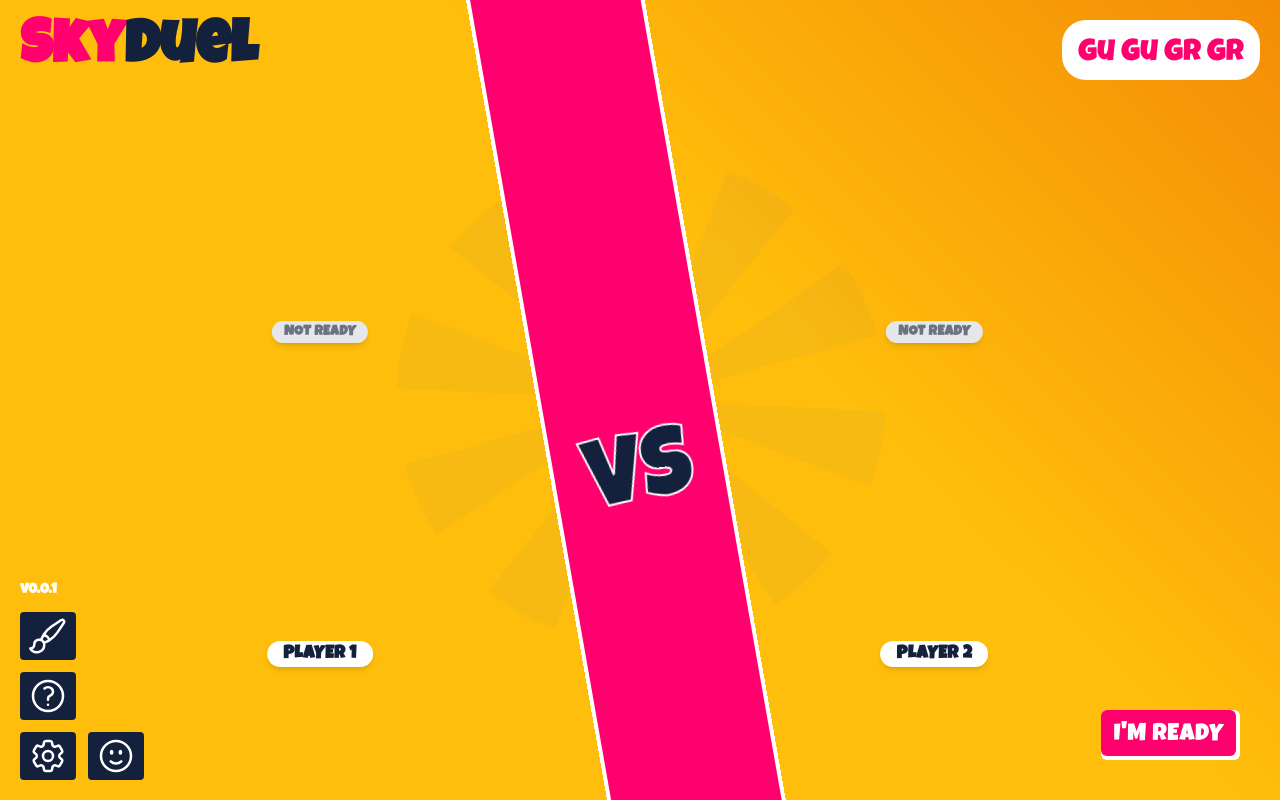
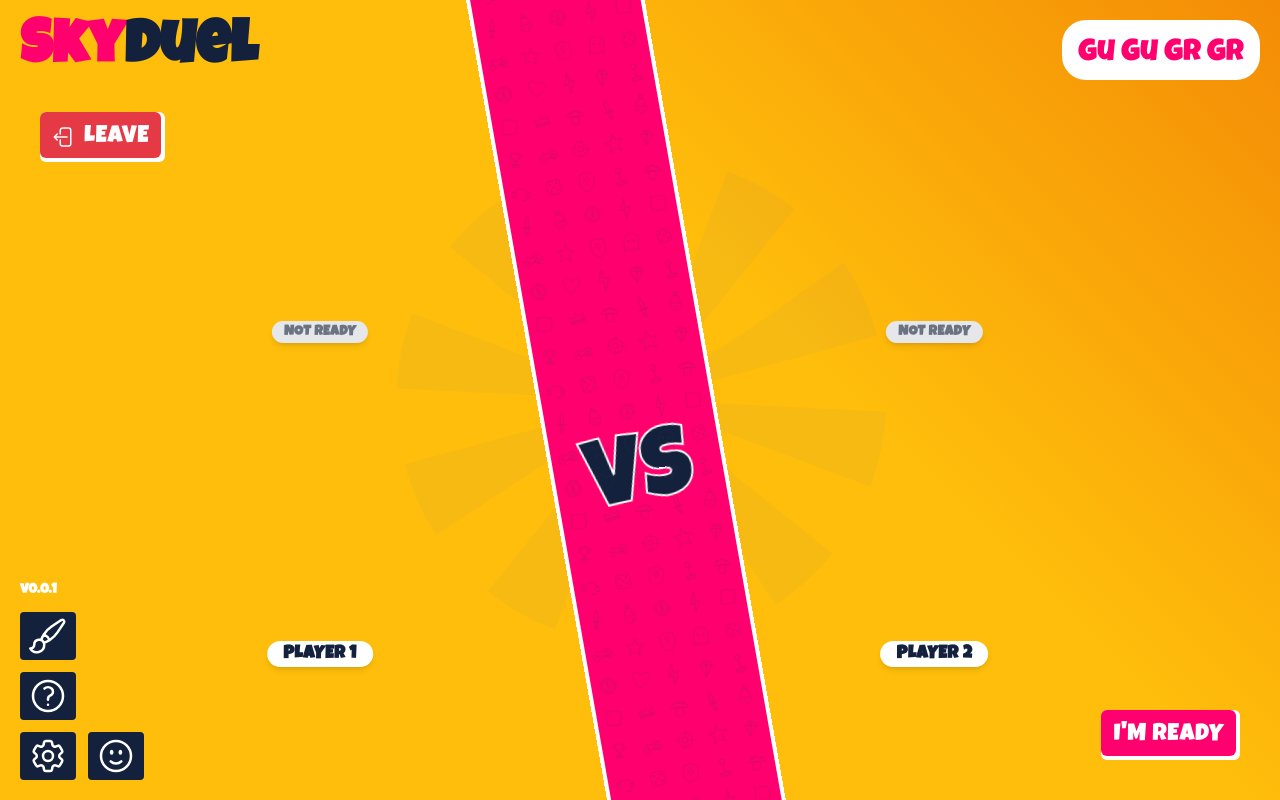
Before and after one commit to Da-Gu-Gu-Gu/skyduel, a React (Vite) app: page /lobby in a window 1280 px wide. Built offline with nearby package versions, Linux system fonts and the light colour scheme; no server answers.

Commit message:
Add opponent flow, status banner, and background SVG

```diff
--- a/src/components/Line/Line.tsx
+++ b/src/components/Line/Line.tsx
@@ -1,6 +1,7 @@
 import { useRef, useLayoutEffect, useEffect } from "react";
 import { gsap } from "gsap";
 import useContainer from "../../pages/Home/useContainer";
+import LineGameBg from "../../assets/images/LineGameBg.svg";
 
 // Fun, high-contrast colour per countdown step (all pop against the pink bar).
 const COUNTDOWN_COLORS: Record<string, string> = {
@@ -43,6 +44,16 @@ const Line = () => {
       ref={barRef}
       className="fixed flex border-4 bg-pink border-white items-center justify-center w-auto px-3 h-[130%] -top-10  left-1/2  "
     >
+      <div
+        aria-hidden
+        className="pointer-events-none absolute inset-0 opacity-25"
+        style={{
+          backgroundImage: `url(${LineGameBg})`,
+          backgroundRepeat: "repeat",
+          backgroundSize: "200px 200px",
+          animation: "bg-slide-up 8s linear infinite",
+        }}
+      />
       <h1
         ref={textRef}
         style={textColor ? { color: textColor } : undefined}
--- /dev/null
+++ b/src/components/StatusMessage/StatusMessage.tsx
@@ -0,0 +1,37 @@
+import { useEffect, useState } from "react";
+import { useRecoilValue } from "recoil";
+import { lobbyStatusState, StatusTone } from "../../pages/Home/store/home.store";
+
+const TONE_BG: Record<StatusTone, string> = {
+  info: "bg-dark",
+  success: "bg-[#43AA8B]",
+  danger: "bg-danger",
+};
+
+/** Transient lobby status banner (bottom-center), auto-dismissing after a moment. */
+const StatusMessage = () => {
+  const status = useRecoilValue(lobbyStatusState);
+  const [visible, setVisible] = useState(false);
+
+  useEffect(() => {
+    if (!status) return;
+    setVisible(true);
+    const t = setTimeout(() => setVisible(false), 2800);
+    return () => clearTimeout(t);
+  }, [status]);
+
+  if (!status || !visible) return null;
+
+  return (
+    <div className="pointer-events-none absolute bottom-24 left-1/2 z-30 -translate-x-1/2">
+      <div
+        key={status.nonce}
+        className={`${TONE_BG[status.tone]} rounded-full px-6 py-2 text-lg font-bold uppercase tracking-wide text-white shadow-lg [animation:status-pop_.3s_ease-out]`}
+      >
+        {status.text}
+      </div>
+    </div>
+  );
+};
+
+export default StatusMessage;
--- /dev/null
+++ b/src/components/WaitingForOpponent/WaitingForOpponent.tsx
@@ -0,0 +1,30 @@
+/** Playful placeholder shown in the opponent's slot while we wait for them to join. */
+const WaitingForOpponent = () => {
+  return (
+    <div className="pointer-events-none flex select-none flex-col items-center gap-4">
+      {/* Mystery avatar: radar ping + bobbing dashed ring with a wiggling "?" */}
+      <div className="relative flex h-28 w-28 items-center justify-center">
+        <span className="absolute inline-flex h-full w-full animate-ping rounded-full bg-white/30" />
+        <div className="relative flex h-24 w-24 items-center justify-center rounded-full border-4 border-dashed border-white shadow-lg [animation:float-bob_2s_ease-in-out_infinite]">
+          <span className="text-6xl font-bold text-white [animation:wiggle_1.2s_ease-in-out_infinite]">?</span>
+        </div>
+      </div>
+
+      {/* "Searching" pill with bouncing dots */}
+      <div className="flex items-center gap-2 rounded-full bg-white px-4 py-1 text-lg font-bold uppercase tracking-wide text-dark shadow-md">
+        <span>Searching</span>
+        <span className="flex gap-1">
+          {[0, 1, 2].map((i) => (
+            <span
+              key={i}
+              className="inline-block h-1.5 w-1.5 rounded-full bg-pink [animation:dot-bounce_1s_ease-in-out_infinite]"
+              style={{ animationDelay: `${i * 0.15}s` }}
+            />
+          ))}
+        </span>
+      </div>
+    </div>
+  );
+};
+
+export default WaitingForOpponent;
--- a/src/pages/Home/HomeScene.tsx
+++ b/src/pages/Home/HomeScene.tsx
@@ -8,9 +8,10 @@ import { playEmoteAnimation, CHARACTER_BASE_Y } from "./emoteAnimations";
 import { EMOTE_EMOJI } from "./emotes";
 import ReadyBadge from "../../components/ReadyBadge/ReadyBadge";
 import NameTag from "../../components/NameTag/NameTag";
+import WaitingForOpponent from "../../components/WaitingForOpponent/WaitingForOpponent";
 
 const HomeScene = ({ inLobby = true }) => {
-  const { bodyPartColor, selectedPart, activeEmote, readyState } = useContainer();
+  const { bodyPartColor, selectedPart, activeEmote, readyState, opponentJoined } = useContainer();
   const [emoteBubble, setEmoteBubble] = useState<{ emoji: string; nonce: number } | null>(null);
 
   const containerRef = useRef<HTMLDivElement | null>(null);
@@ -21,6 +22,8 @@ const HomeScene = ({ inLobby = true }) => {
     otherPlayer: null,
   });
   const cylinderRefs = useRef<THREE.Mesh[]>([]);
+  const loadOpponentRef = useRef<(() => void) | null>(null);
+  const removeOpponentRef = useRef<(() => void) | null>(null);
   const entryDone = useRef<{ player: boolean; otherPlayer: boolean }>({ player: false, otherPlayer: false });
   const isEmoting = useRef(false);
   const emoteTimeline = useRef<gsap.core.Timeline | null>(null);
@@ -103,7 +106,16 @@ const HomeScene = ({ inLobby = true }) => {
     };
 
     loadCharacter(-1, inLobby ? Math.PI / 2 + 0.2 : Math.PI / 2, true);
-    if (inLobby) loadCharacter(1, Math.PI / 2 - 0.2, false);
+    // Opponent loads/unloads reactively as they join/leave (see effect below).
+    loadOpponentRef.current = () => loadCharacter(1, Math.PI / 2 - 0.2, false);
+    removeOpponentRef.current = () => {
+      const m = modelRefs.current.otherPlayer;
+      if (m) {
+        scene.remove(m);
+        modelRefs.current.otherPlayer = null;
+        entryDone.current.otherPlayer = false;
+      }
+    };
 
     const animate = () => {
       animationFrameId.current = requestAnimationFrame(animate);
@@ -159,6 +171,13 @@ const HomeScene = ({ inLobby = true }) => {
       mount?.current?.removeChild(renderer.domElement);
     };
   }, []);
+
+  // Add/remove the opponent model as they join/leave (the scene effect above runs once on mount).
+  useEffect(() => {
+    if (!inLobby) return;
+    if (opponentJoined && !modelRefs.current.otherPlayer) loadOpponentRef.current?.();
+    else if (!opponentJoined && modelRefs.current.otherPlayer) removeOpponentRef.current?.();
+  }, [inLobby, opponentJoined]);
 
   useEffect(() => {
     const highlightBody = (mesh: THREE.Mesh, scale = 1.2) => {
@@ -243,16 +262,24 @@ const HomeScene = ({ inLobby = true }) => {
           <div className="pointer-events-none absolute left-[25%] top-[40%] z-30 -translate-x-1/2">
             <ReadyBadge ready={readyState.player} />
           </div>
-          <div className="pointer-events-none absolute left-[73%] top-[40%] z-30 -translate-x-1/2">
-            <ReadyBadge ready={readyState.opponent} />
-          </div>
           {/* TODO(backend): real player + opponent names */}
           <div className="pointer-events-none absolute left-[25%] top-[80%] z-30 -translate-x-1/2">
             <NameTag name="Player 1" />
           </div>
-          <div className="pointer-events-none absolute left-[73%] top-[80%] z-30 -translate-x-1/2">
-            <NameTag name="Player 2" />
-          </div>
+          {opponentJoined ? (
+            <>
+              <div className="pointer-events-none absolute left-[73%] top-[40%] z-30 -translate-x-1/2">
+                <ReadyBadge ready={readyState.opponent} />
+              </div>
+              <div className="pointer-events-none absolute left-[73%] top-[80%] z-30 -translate-x-1/2">
+                <NameTag name="Player 2" />
+              </div>
+            </>
+          ) : (
+            <div className="pointer-events-none absolute left-[73%] top-[45%] z-30 -translate-x-1/2">
+              <WaitingForOpponent />
+            </div>
+          )}
         </>
       )}
       {emoteBubble && (
--- a/src/pages/Home/useContainer.tsx
+++ b/src/pages/Home/useContainer.tsx
@@ -1,6 +1,7 @@
-import { useRecoilState } from 'recoil'
+import { useCallback } from 'react'
+import { useRecoilState, useSetRecoilState, useResetRecoilState } from 'recoil'
 import { useNavigate } from 'react-router-dom'
-import { BodyPart, bodyPartColors, bodyPart, homeModalOpenState, ModalOpenState, activeEmoteState, lobbyReadyState, lobbyFormState, LobbyForm, lobbyCountdownState } from './store/home.store'
+import { BodyPart, bodyPartColors, bodyPart, homeModalOpenState, ModalOpenState, activeEmoteState, lobbyReadyState, lobbyFormState, LobbyForm, lobbyCountdownState, opponentJoinedState, isLobbyOwnerState, lobbyStatusState, StatusTone } from './store/home.store'
 import type { EmoteType } from './emotes'
 
 
@@ -14,6 +15,17 @@ const useContainer = () => {
     const [activeEmote, setActiveEmote] = useRecoilState(activeEmoteState)
 
     const [readyState, setReadyState] = useRecoilState(lobbyReadyState)
+
+    const [opponentJoined, setOpponentJoined] = useRecoilState(opponentJoinedState)
+
+    const [isLobbyOwner, setIsLobbyOwner] = useRecoilState(isLobbyOwnerState)
+
+    const setLobbyStatus = useSetRecoilState(lobbyStatusState)
+    const showStatus = useCallback(
+        (text: string, tone: StatusTone = "info") =>
+            setLobbyStatus(prev => ({ text, tone, nonce: (prev?.nonce ?? 0) + 1 })),
+        [setLobbyStatus],
+    )
 
     const bothReady = readyState.player && readyState.opponent
 
@@ -57,14 +69,33 @@ const useContainer = () => {
         // Generate a short, shareable lobby id (BE will own this later).
         const id = Math.random().toString(36).slice(2, 8).toUpperCase()
         setLobbyForm(prev => ({ ...prev, id }))
+        setIsLobbyOwner(true)
         modalClose()
         navigate("/lobby")
     }
 
     const submitJoinLobby = () => {
         if (!canJoinLobby) return
+        setIsLobbyOwner(false)
         modalClose()
         navigate("/lobby")
+    }
+
+    // Reset all lobby state and return to Home.
+    const resetReady = useResetRecoilState(lobbyReadyState)
+    const resetJoined = useResetRecoilState(opponentJoinedState)
+    const resetCountdown = useResetRecoilState(lobbyCountdownState)
+    const resetForm = useResetRecoilState(lobbyFormState)
+    const resetOwner = useResetRecoilState(isLobbyOwnerState)
+    const resetStatus = useResetRecoilState(lobbyStatusState)
+    const leaveLobby = () => {
+        resetReady()
+        resetJoined()
+        resetCountdown()
+        resetForm()
+        resetOwner()
+        resetStatus()
+        navigate("/")
     }
 
     const triggerEmote = (type: EmoteType) => {
@@ -118,6 +149,11 @@ const useContainer = () => {
         readyState,
         togglePlayerReady,
         setOpponentReady,
+        opponentJoined,
+        setOpponentJoined,
+        isLobbyOwner,
+        showStatus,
+        leaveLobby,
         bothReady,
         goToBattle,
         countdown,
--- a/src/pages/Lobby/Lobby.tsx
+++ b/src/pages/Lobby/Lobby.tsx
@@ -1,8 +1,10 @@
 import { useEffect } from 'react'
+import { ArrowLeftStartOnRectangleIcon } from '@heroicons/react/24/outline'
 import MainLayout from '../../layout/Main'
 import Button from '../../components/Buttons/Button'
 import { colors } from '../../utils/theme/color'
 import LobbyId from '../../components/LobbyId/LobbyId'
+import StatusMessage from '../../components/StatusMessage/StatusMessage'
 import useContainer from '../Home/useContainer'
 
 const Lobby = () => {
@@ -11,46 +13,79 @@ const Lobby = () => {
         readyState,
         togglePlayerReady,
         setOpponentReady,
+        opponentJoined,
+        setOpponentJoined,
+        isLobbyOwner,
+        showStatus,
+        leaveLobby,
         bothReady,
         countdown,
         startGame,
     } = useContainer()
 
+    const counting = countdown !== null
+    const waitingToJoin = !opponentJoined
+
+    // TODO(backend): replace with the opponent's real "joined" signal.
+    useEffect(() => {
+        if (opponentJoined) return
+        const t = setTimeout(() => {
+            setOpponentJoined(true)
+            showStatus("Opponent joined!", "success")
+        }, 2000)
+        return () => clearTimeout(t)
+    }, [opponentJoined, setOpponentJoined, showStatus])
+
     // TODO(backend): replace this FE simulation with the opponent's real ready signal.
     useEffect(() => {
-        if (!readyState.player || readyState.opponent) return
+        if (!opponentJoined || !readyState.player || readyState.opponent) return
         const t = setTimeout(() => setOpponentReady(true), 1500)
         return () => clearTimeout(t)
-    }, [readyState.player, readyState.opponent, setOpponentReady])
+    }, [opponentJoined, readyState.player, readyState.opponent, setOpponentReady])
 
-    const counting = countdown !== null
-    const waitingForOpponent = readyState.player && !bothReady
+    // TODO(backend): replace with the opponent's real "left" signal. Demo: leave once
+    // while idle, then the join sim re-fires and they rejoin. Stops once we're ready.
+    useEffect(() => {
+        if (!opponentJoined || bothReady || counting) return
+        const t = setTimeout(() => {
+            setOpponentJoined(false)
+            setOpponentReady(false)
+            showStatus("Opponent left — waiting for a new player", "danger")
+        }, 5000)
+        return () => clearTimeout(t)
+    }, [opponentJoined, bothReady, counting, setOpponentJoined, setOpponentReady, showStatus])
 
-    const buttonLabel = bothReady
-        ? 'Start Game'
-        : readyState.player
-            ? 'Waiting for Opponent…'
-            : "I'm Ready"
-
-    const onButtonClick = bothReady ? startGame : togglePlayerReady
+    const actionButton = !readyState.player ? (
+        <Button label="I'm Ready" bgColor={colors.pink} textColor={colors.white} onClick={togglePlayerReady} />
+    ) : !bothReady ? (
+        <Button label="Waiting for Opponent…" bgColor={colors.pink} textColor={colors.white} loading disable />
+    ) : isLobbyOwner ? (
+        <Button label="Start Game" bgColor={colors.pink} textColor={colors.white} disable={counting} onClick={startGame} />
+    ) : null
 
     return (
         <MainLayout inLobby={true}>
+            <div className="absolute z-20 top-28 left-10">
+                <Button
+                    label="Leave"
+                    bgColor={colors.danger}
+                    textColor={colors.white}
+                    icon={<ArrowLeftStartOnRectangleIcon className="h-6 w-6" />}
+                    onClick={leaveLobby}
+                />
+            </div>
             {lobbyForm.id && (
-                <div className="absolute z-20 top-28 right-10">
+                <div className="absolute z-20 top-28 right-10 flex flex-col items-end gap-2">
                     <LobbyId id={lobbyForm.id} />
+                    {lobbyForm.passCode && <LobbyId id={lobbyForm.passCode} label="Pass ID" />}
                 </div>
             )}
-            <div className="absolute z-20 bottom-10 right-10 flex flex-col items-end gap-2 ">
-                <Button
-                    label={buttonLabel}
-                    bgColor={colors.pink}
-                    textColor={colors.white}
-                    loading={waitingForOpponent}
-                    disable={waitingForOpponent || counting}
-                    onClick={onButtonClick}
-                />
-            </div>
+            {!waitingToJoin && actionButton && (
+                <div className="absolute z-20 bottom-10 right-10 flex flex-col items-end gap-2 ">
+                    {actionButton}
+                </div>
+            )}
+            <StatusMessage />
         </MainLayout>
     )
 }
```
Also changed, not shown: src/components/LobbyId/LobbyId.tsx (+4 -3 lines), src/index.css (+26 -0 lines), src/pages/Home/store/home.store.ts (+25 -0 lines), src/assets/images/LineGameBg.svg (added).
